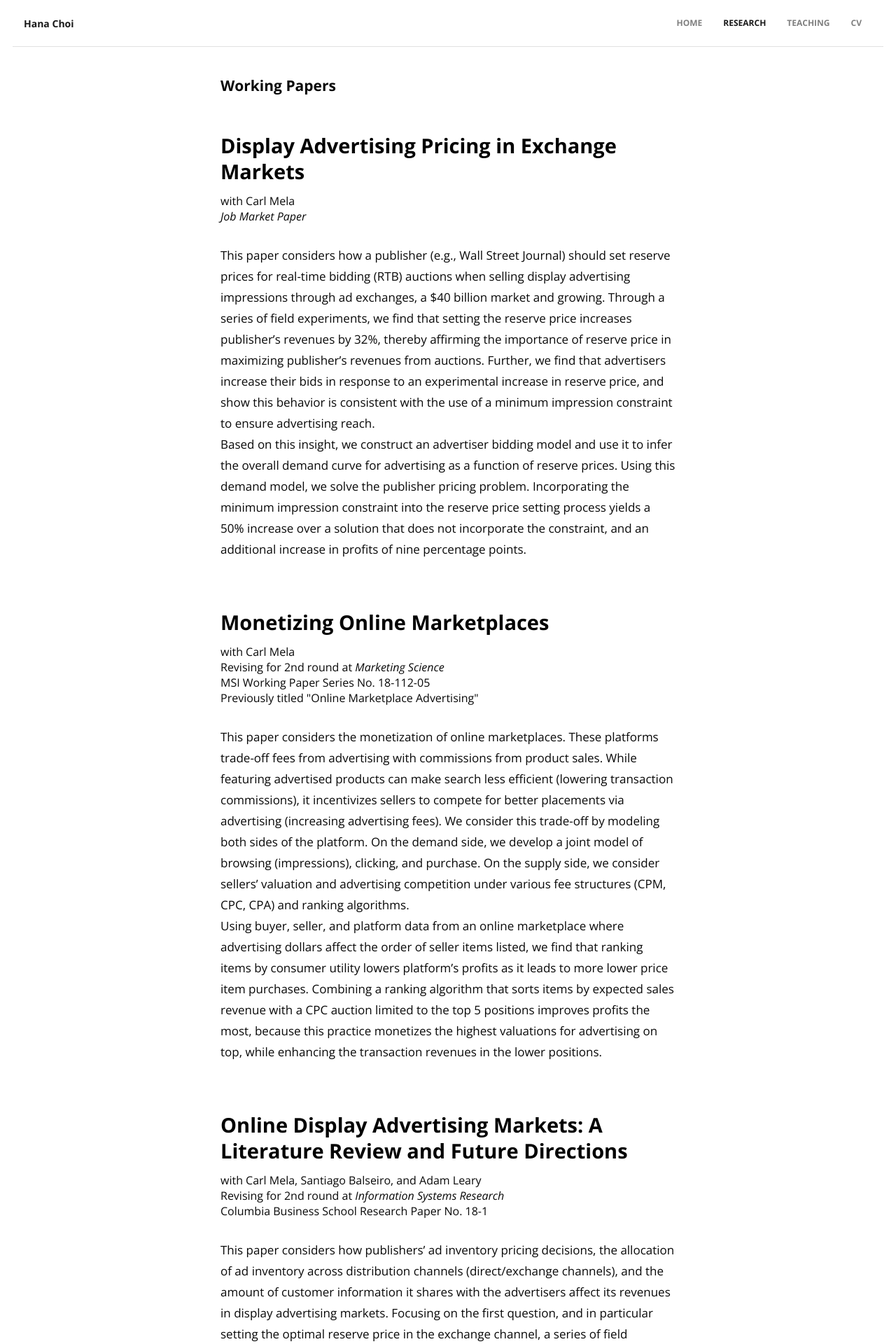
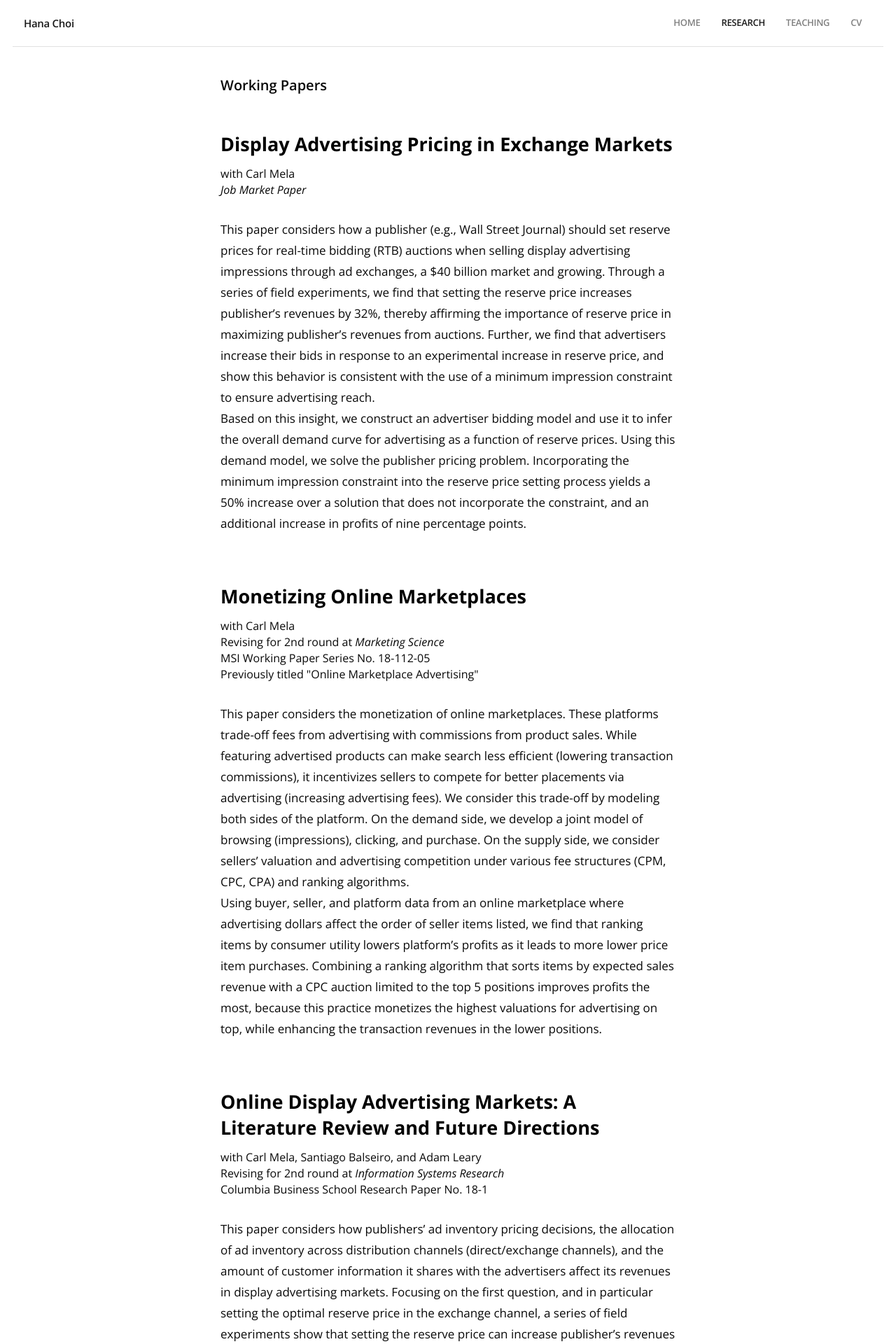
Before and after one commit to hanachoi/hanachoi.github.io, a Jekyll site: the page built from research.html, in a window 1280 px wide. Shown: the top 1920 px of the page at 70% size. Built offline with Jekyll 4.4.1, drawn with Linux system fonts in a browser that asks for light colours; some web fonts are replaced.

Commit message:
EDIT - spacings

```diff
--- a/_sass/navbar_custom.scss
+++ b/_sass/navbar_custom.scss
@@ -1,17 +1,19 @@
 .navbar-custom {
   font-family: 'Open Sans', sans-serif;
-  font-weight: bold;
-  font-size: 12px;
+  font-weight: 600;
+  font-size: 13px;
   border-bottom: solid 1px #e1e1e1;
-  padding-top: 16px;
-  padding-bottom: 16px;
+  padding-top: 15px;
+  padding-bottom: 15px;
   margin-left: 18px;
   margin-right: 18px;
+  letter-spacing: -0.3px;
 }
 
 .navbar-custom .navbar-brand {
   color: rgba(0, 0, 0, 0.9);
-  font-size: 14px;
+  font-size: 15px;
+  letter-spacing: -0.3px;
 }
 
 .navbar-custom .navbar-brand:hover, .navbar-custom .navbar-brand:focus {
--- a/_sass/post.scss
+++ b/_sass/post.scss
@@ -7,7 +7,7 @@
 }
 
 .post__title {
-  font-size: 29px;
+  font-size: 27px;
   font-weight: 700;
   line-height: 37px;
 }
@@ -16,7 +16,7 @@
   font-size: 16px;
   margin-top: 13px;
   font-weight: 300;
-  line-height: 22px;
+  line-height: 23px;
 }
 
 .post__content {
--- a/_sass/research.scss
+++ b/_sass/research.scss
@@ -1,5 +1,5 @@
 .research__category {
-  margin-top: 100px;
+  margin-top: 90px;
 
   &:first-child {
     margin-top: 0;
@@ -7,6 +7,6 @@
 }
 
 .research__category_name {
-  font-size: 21px;
-  font-weight: bold;
+  font-size: 20px;
+  font-weight: 600;
 }
```
